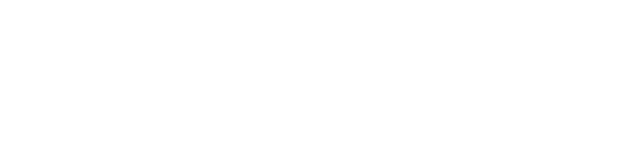
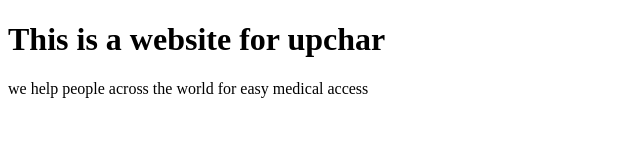
Before and after one commit to ggxsam/git-practice, a plain HTML site: page index.html in a window 1280 px wide. Shown: the whole page, without its empty margins (0-640 px from the left). Drawn offline with Linux system fonts and the light colour scheme.

Commit message:
just a few changes

```diff
--- a/index.html
+++ b/index.html
@@ -6,6 +6,7 @@
   <title>Upachaar practice</title>
 </head>
 <body>
-
+   <h1> This is a website for upchar</h1>
+   <p> we help people across the world for easy medical access</p>
 </body>
 </html>
```
